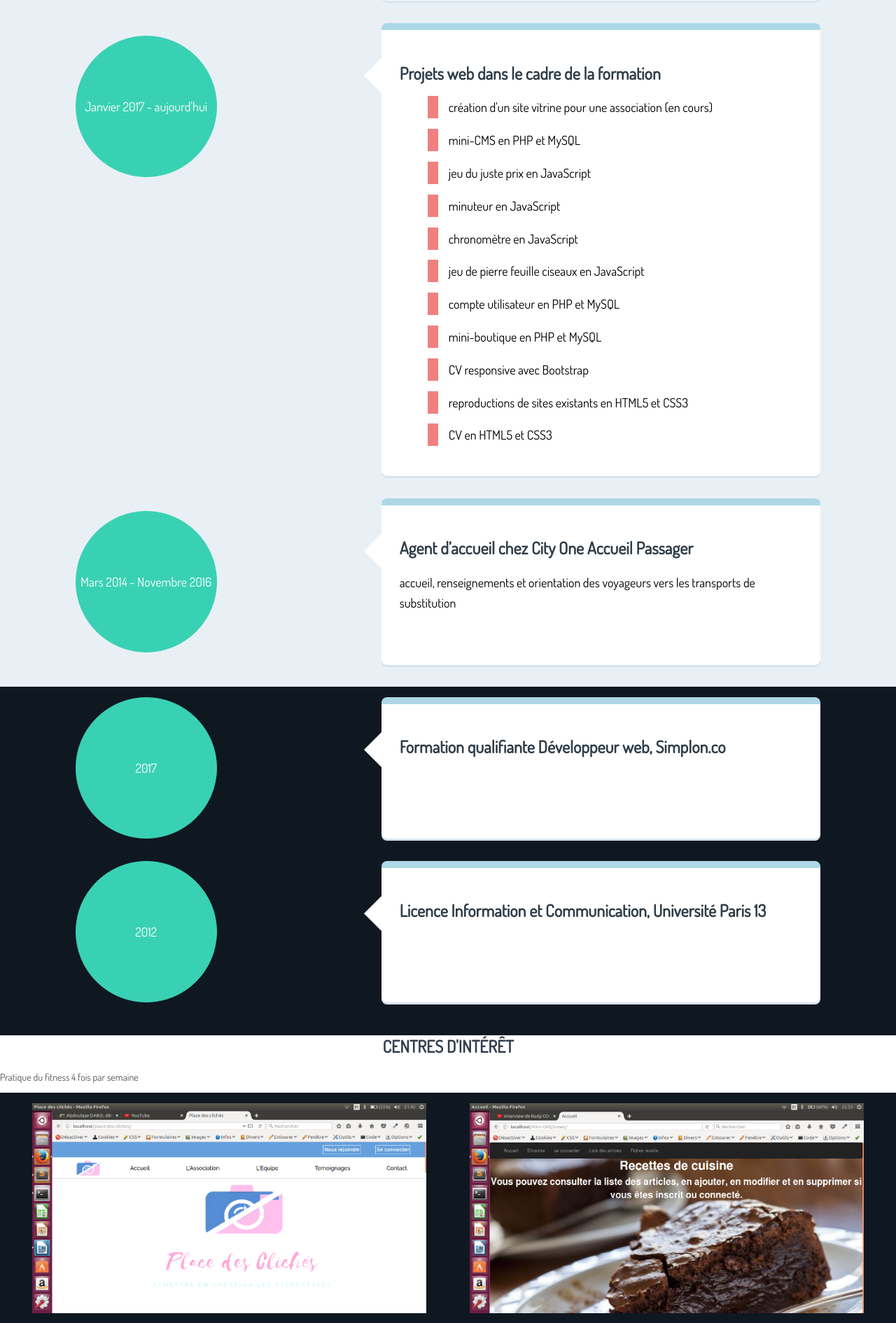
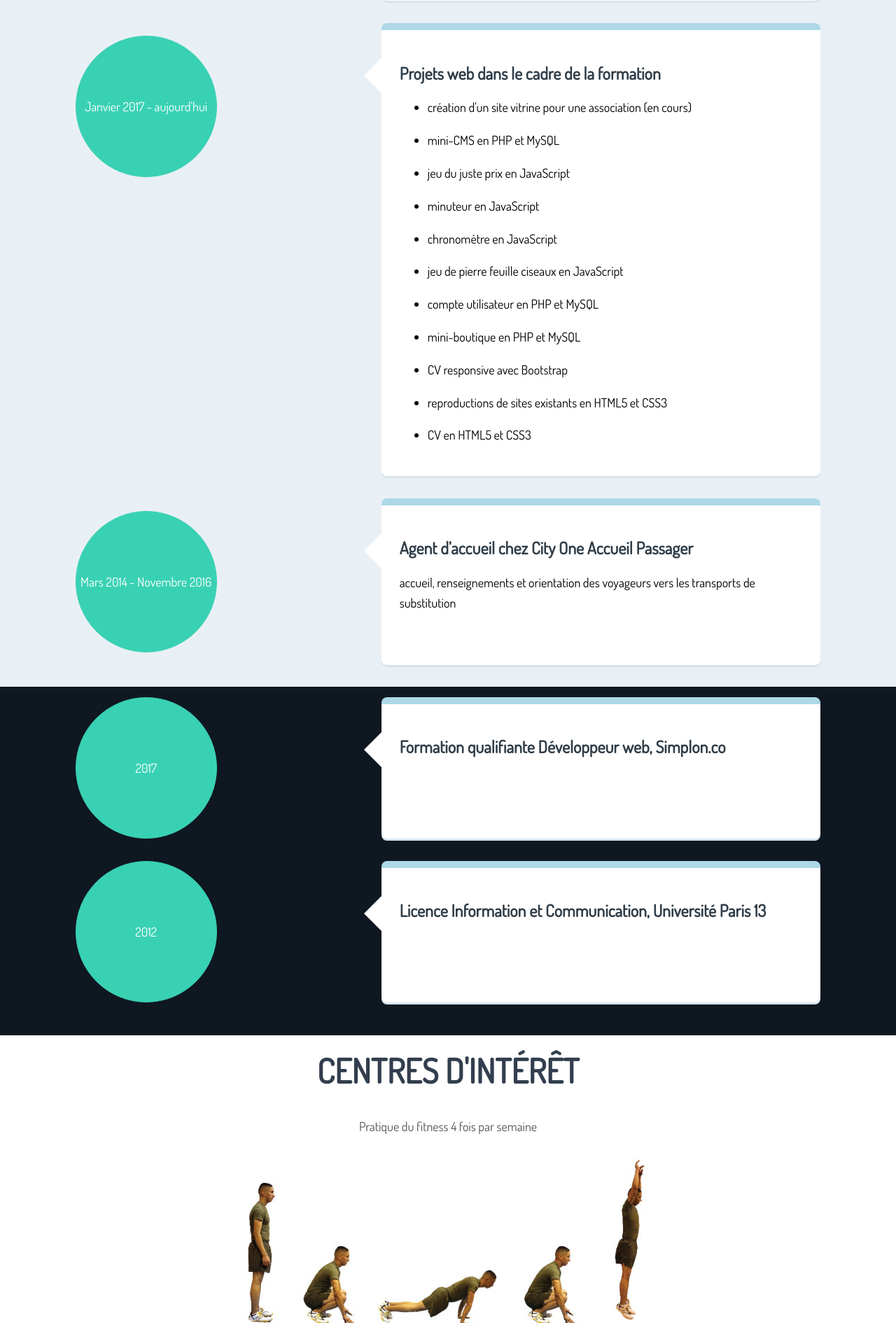
Before and after one commit to abdoulaye75/CV, a PHP site: page / in a window 1280 px wide. Shown: the part 2512-4402 px from the top of the page at 70% size. Run offline with PHP 8.4, Linux system fonts and the light colour scheme; style sheets or scripts are compiled from the project's sources; some libraries are stand-ins or nearby versions.

Commit message:
Ajout d'une image dans les hobbies. Liste à puce normal. Pseudo-élément selection stylisé

```diff
--- a/styles/experience.css
+++ b/styles/experience.css
@@ -37,18 +37,9 @@
         margin: 1em 0;
         line-height: 1.6;
         font-size: 18px; }
-      .timeline-container .timeline-block .timeline-content li {
-        list-style-type: none; }
-        .timeline-container .timeline-block .timeline-content li::before {
-          content: '';
-          height: 0;
-          width: 0;
-          border: 5px solid lightcoral;
-          border-right: 10px solid lightcoral;
-          margin-right: 15px; }
-        .timeline-container .timeline-block .timeline-content li a {
-          color: #0D4D9A;
-          text-decoration: none; }
+      .timeline-container .timeline-block .timeline-content li a {
+        color: #0D4D9A;
+        text-decoration: none; }
       .timeline-container .timeline-block .timeline-content::before {
         content: '';
         position: absolute;
--- a/styles/experience.scss
+++ b/styles/experience.scss
@@ -51,16 +51,6 @@
 			}
 
 			li {
-				list-style-type: none;
-
-				&::before {
-					content: '';
-				    height: 0;
-				    width: 0;
-				    border: 5px solid lightcoral;
-				    border-right: 10px solid lightcoral;
-				    margin-right: 15px;
-				}
 
 				a {
 					color: #0D4D9A;
--- a/styles/hobbies.css
+++ b/styles/hobbies.css
@@ -4,9 +4,14 @@
   .hobbies h2 {
     text-transform: uppercase;
     color: #323E4E;
-    text-align: center; }
+    text-align: center;
+    font-size: 3em; }
   .hobbies p {
     color: #555;
-    font-size: 14px; }
+    font-size: 18px;
+    text-align: center; }
+  .hobbies .img-fitness {
+    display: flex;
+    justify-content: center; }
 
 /*# sourceMappingURL=hobbies.css.map */
--- a/styles/hobbies.scss
+++ b/styles/hobbies.scss
@@ -6,10 +6,17 @@
 		text-transform: uppercase;
 		color: #323E4E;
 		text-align: center;
+		font-size: 3em;
 	}
 
 	p {
 		color: #555;
-		font-size: 14px;
+		font-size: 18px;
+		text-align: center;
+	}
+
+	.img-fitness {
+		display: flex;
+		justify-content: center;
 	}
 }
--- a/styles/index.css
+++ b/styles/index.css
@@ -4,5 +4,11 @@ body {
 
 * {
   font-family: 'Dosis', sans-serif; }
+  *::selection {
+    background-color: #272822;
+    color: #fff; }
+  *::-moz-selection {
+    background-color: #272822;
+    color: #fff; }
 
 /*# sourceMappingURL=index.css.map */
--- a/styles/index.scss
+++ b/styles/index.scss
@@ -3,4 +3,16 @@ body {
 	padding: 0;
 }
 
-* {font-family: 'Dosis', sans-serif;}
+* {
+	font-family: 'Dosis', sans-serif;
+
+	&::selection {
+		background-color: #272822;
+		color: #fff;
+	}
+
+	&::-moz-selection {
+		background-color: #272822;
+		color: #fff;
+	}
+}
--- a/views/hobbies.php
+++ b/views/hobbies.php
@@ -1,4 +1,7 @@
 <section class="hobbies">
 	<h2> centres d'intérêt </h2>
 	<p> Pratique du fitness 4 fois par semaine </p>
+	<div class="img-fitness">
+		<img src="img/fitness.jpg" alt="fitness">
+	</div>
 </section>
```
Also changed, not shown: img/fitness.jpg (added).
